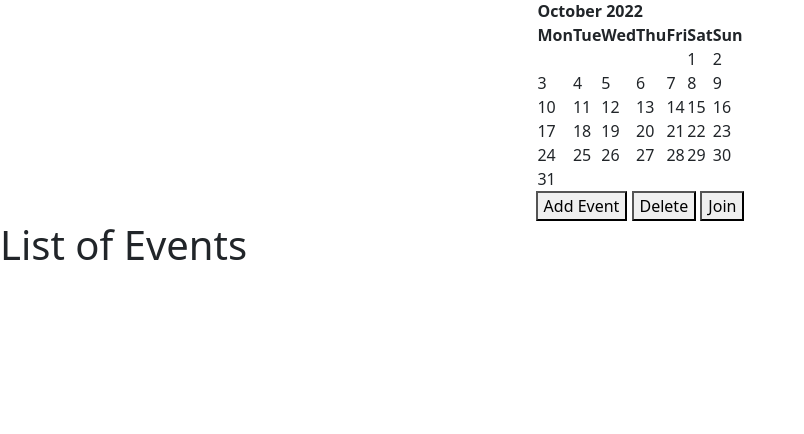
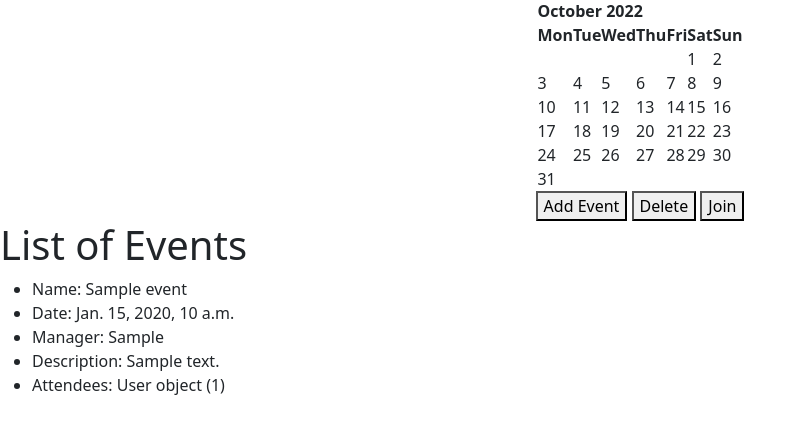
Before and after one commit to vwjaya32/tk-pbp-e-10, a Django app: page /com_events/ in a window 1280 px wide. Shown: the part 57-491 px from the top of the page, without its empty margins (0-804 px from the left). Run offline with Django 4.2, Linux system fonts and the light colour scheme; tables that the repository leaves empty hold one stand-in row (values such as "Sample post").

Commit message:
Community Events TEMP : Temp Form update

```diff
--- a/com_events/models.py
+++ b/com_events/models.py
@@ -1,11 +1,12 @@
 from django.db import models
+from datetime import datetime
 
 class User(models.Model):
     name = models.CharField(max_length = 100)
 
 class Event(models.Model):
     name = models.CharField(max_length = 100)
-    date = models.DateTimeField()
+    date = models.DateTimeField(default=datetime.now, blank=True)
     manager = models.CharField(max_length = 100)
     description = models.TextField()
     attendees = models.ManyToManyField(User, blank = True)
--- a/com_events/templates/com_events.html
+++ b/com_events/templates/com_events.html
@@ -30,6 +30,7 @@
         {{ user }}
         {% endfor %}
     </li>
+
 </ul>
 {% endfor %}
 {% endblock content %}
--- a/com_events/urls.py
+++ b/com_events/urls.py
@@ -1,6 +1,9 @@
 from django.urls import path
 from com_events.views import *
 
+app_name = "com_events"
+
 urlpatterns = [
     path('', show_events, name='show_events'),
+    path('add_event', add_event, name='add_event')
 ]
--- a/com_events/views.py
+++ b/com_events/views.py
@@ -1,10 +1,11 @@
-import datetime
-from typing import List
+from django.urls import reverse
 from django.shortcuts import render
 import calendar
 from calendar import HTMLCalendar, month_name
 from datetime import datetime
 from com_events.models import *
+from com_events.forms import EventForm
+from django.http import HttpResponseRedirect
 
 def show_events(request):
     year = datetime.now().year
@@ -12,11 +13,21 @@ def show_events(request):
     month_number = list(calendar.month_name).index(month)
     month_number = int(month_number)
     cal = HTMLCalendar().formatmonth(year, month_number)
-    event = Event.objects.all()
+    event_list = Event.objects.all()
     context = {
         "cal" : cal,
         "month": month,
         "year" : year,
-        "event" : event,
+        "event_list" : event_list,
     }
     return render(request, "com_events.html", context)
+
+def add_event(request):
+    if request.method == "POST":
+        form = EventForm(request.POST)
+        if form.is_valid():
+            form.save()
+            return HttpResponseRedirect(reverse('com_events:show_events'))
+    else:
+        form = EventForm()
+    return render(request, "forms_temp.html", {'form':form})
```
Also changed, not shown: com_events/forms.py (added, +8 -0 lines), com_events/templates/forms_temp.html (added, +12 -0 lines), com_events/migrations/0002_alter_event_date.py (added).
